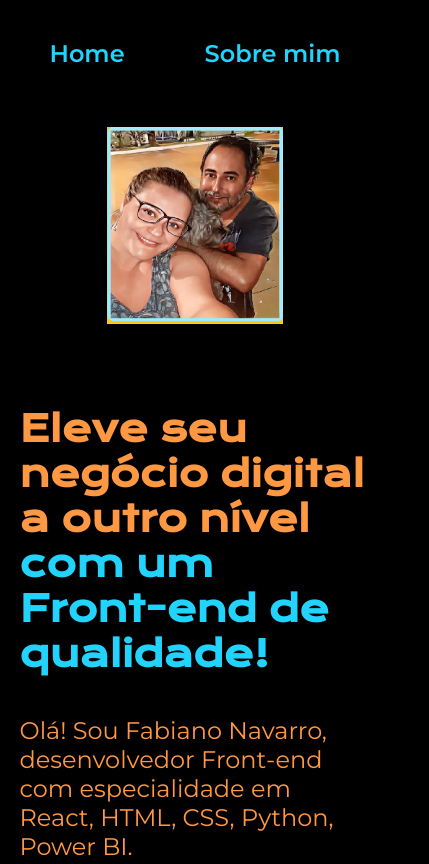
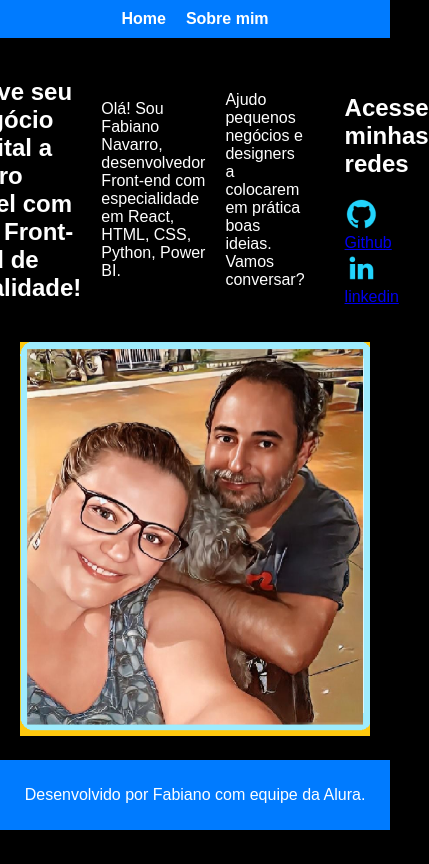
Before and after one commit to Fabianonavarro/portfolio, a plain HTML site: page index.html in a window 390 px wide. Shown: the top 864 px of the page, 429 px wide, since content can reach past the window. Drawn offline with nearby package versions, Linux system fonts and the light colour scheme.

Commit message:
Add files via upload

```diff
--- a/styles/style.css
+++ b/styles/style.css
@@ -1,122 +1,136 @@
-@import url('https://fonts.googleapis.com/css2?family=Krona+One&family=Montserrat:wght@400;600&display=swap');
+/* CSS Global */
+body {
+    margin: 0;
+    font-family: Arial, sans-serif;
+    background-color: #000; /* Tela preta para ambas as páginas */
+    color: #fff;
+}
 
-:root {
-    --cor-primaria: #000000;
-    --cor-secundaria: #FF9843;
-    --cor-terciaria: #22D4FD;
-    --cor-hover: #272727;
+/* Cabeçalho */
+.cabecalho {
+    background-color: #007bff; /* Azul */
+    padding: 10px 0;
+}
 
-    --fonte-primaria: 'Krona One', sans-serif;
-    --fonte-secundaria: 'Montserrat', sans-serif;
+.cabecalho__menu {
+    display: flex;
+    justify-content: center;
+    gap: 20px;
 }
-*{
-    margin: 0;
+
+.cabecalho__menu__link {
+    color: #fff;
+    text-decoration: none;
+    font-weight: bold;
+}
+
+/* Apresentação */
+.apresentacao {
+    padding: 20px;
+}
+
+.apresentacao__titulo {
+    color: #ff6600; /* Laranja */
+    text-align: center;
+    margin-bottom: 10px;
+}
+
+.apresentacao__intro {
+    color: #fff;
+    text-align: center;
+    font-weight: bold;
+    margin-bottom: 20px; /* Espaço inicial */
+}
+
+.apresentacao__conteudo {
+    display: flex;
+    align-items: center;
+    justify-content: center;
+    gap: 20px;
+    margin-bottom: 20px; /* Espaço final */
+}
+
+.apresentacao__texto {
+    max-width: 600px;
+}
+
+.apresentacao__texto__info {
+    color: #fff;
+    margin-bottom: 10px;
+}
+
+.apresentacao__texto__azul {
+    color: #007bff; /* Azul */
+}
+
+.apresentacao__imagem {
+    max-width: 100%;
+    height: auto;
+}
+
+.espaco-final {
+    height: 50px; /* Ajuste conforme necessário */
+}
+
+/* Sobre Mim */
+.sobre {
+    padding: 20px;
+}
+
+.sobre__titulo {
+    color: #ff6600; /* Laranja */
+    text-align: center;
+    margin-bottom: 10px;
+}
+
+.sobre__intro {
+    color: #fff;
+    text-align: center;
+    font-weight: normal;
+    margin-bottom: 20px; /* Espaço inicial */
+}
+
+.destaque-azul {
+    color: #007bff; /* Azul */
+}
+
+.sobre__subtitulo {
+    color: #ff6600; /* Laranja */
+    margin-top: 20px;
+}
+
+.sobre__lista {
+    list-style-type: none;
     padding: 0;
 }
 
-body{
-    height:100vh ;
-    box-sizing: border-box;
-    background-color: var(--cor-primaria);
-    color: var(--cor-secundaria);
+.sobre__lista li {
+    margin-bottom: 10px;
 }
 
-.cabecalho{
-    padding: 2% 0% 0% 15%;
-}
-.cabecalho__menu{
-    display: flex;
-    gap: 80px;
-
-}
-.cabecalho__menu__link{
-    font-family: var(--fonte-secundaria);
-    font-size: 1.5rem;
-    font-weight: 600;
-    color: var(--cor-terciaria);
-    text-decoration: none;
-}
-.apresentacao{
-    padding: 5% 15%;
-    display: flex;
-    align-items: center;
-    justify-content: space-between;
-    gap: 82px;
-}
-.apresentacao__conteudo{
-    width: 50%;
-    display: flex;
-    flex-direction: column;
-    gap: 40px;
+.sobre__conclusao {
+    color: #007bff; /* Azul */
+    text-align: center;
+    margin-top: 20px;
 }
 
-.apresentacao__conteudo__titulo{
-    font-size: 2.25rem;
-    font-family: var(--fonte-primaria);
-}
-.titulo-destaque{
-    color: var(--cor-terciaria);
-}
-.apresentacao__conteudo__texto{
-    font-size: 1.5rem;
-    font-family: var(--fonte-secundaria);
+/* Rodapé */
+.rodape {
+    background-color: #007bff; /* Azul */
+    color: #fff;
+    padding: 10px;
+    text-align: center;
 }
 
-.apresentacao__links{
-    display: flex;
-    flex-direction: column;
-    justify-content: space-between;
-    align-items: center;
-    gap: 32px;
-}
-.apresentacao__links__subtitulo{
-    font-family: var(--fonte-primaria);
-    font-weight: 400;
-    font-size: 1.5rem;
-}
-.apresentacao__links__navegacao{
-    display: flex;
-    justify-content: center;
-    gap: 16px;
-    border: 2px solid var(--cor-terciaria);
-    width: 50%;
-    text-align: center;
-    border-radius: 8px;
-    font-size: 1.5rem;
-    font-weight: 600;
-    padding: 21.5px 0;
-    text-decoration: none;
-    color: var(--cor-secundaria);
-    font-family: var(--fonte-secundaria);
-}
-.apresentacao__links__navegacao:hover{
-    background-color: var(--cor-hover);
-}
-.apresentacao__imagem{
-    width: 50%;
-}
-.rodape{
-    color: var(--cor-primaria);
-    background-color: var(--cor-terciaria);
-    padding: 24px;
-    text-align: center;
-    font-family: var(--fonte-secundaria);
-    font-size: 1.5rem;
-    font-weight: 400;
+.rodape__icone {
+    width: 24px;
+    height: 24px;
+    vertical-align: middle;
+    margin: 0 5px;
 }
 
-@media (max-width: 1200px) {
-    .cabecalho{
-         padding: 10%;
-    }
-    .cabecalho__menu{
-        justify-content: center;
-    }
-    .apresentacao{
-        flex-direction: column-reverse;
-        padding: 5%;
-    }
-    .apresentacao__conteudo{
-        width: auto;
-    }
+.rodape a {
+    color: #fff;
+    text-decoration: none;
+    margin: 0 5px;
 }
```
